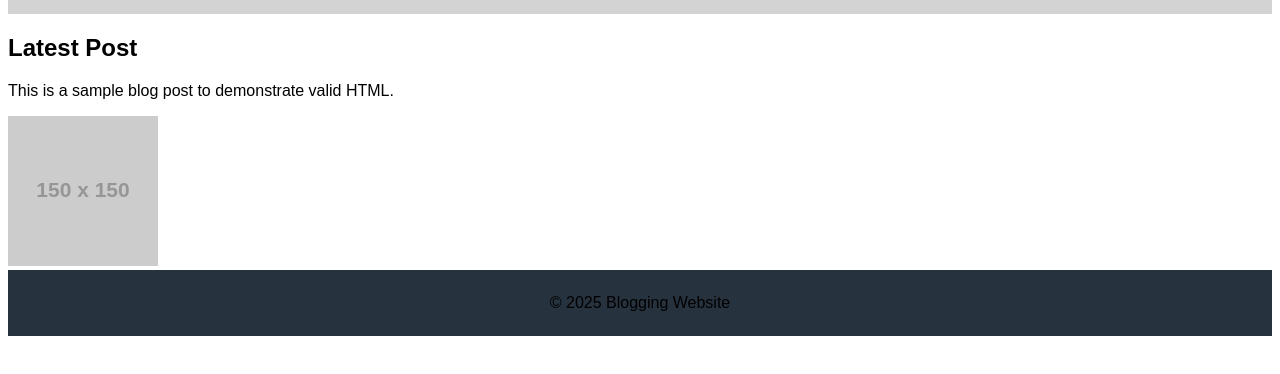
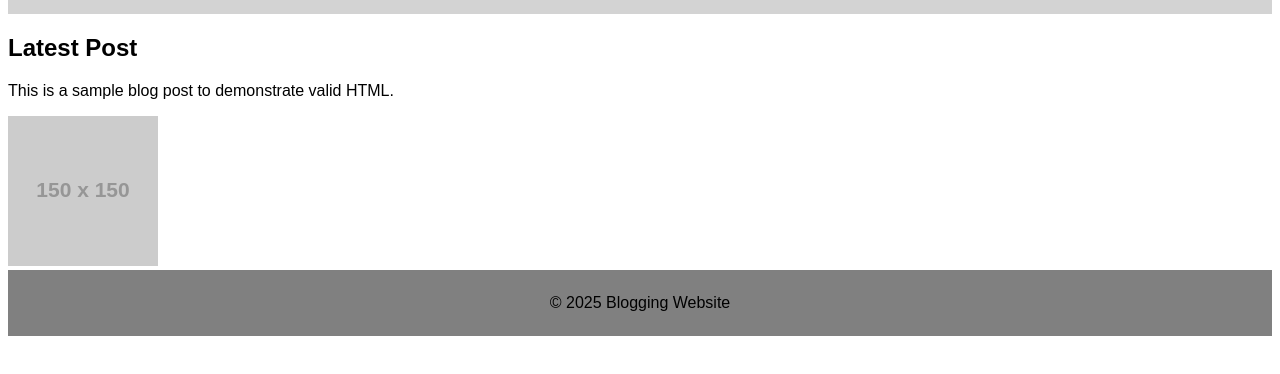
Before and after one commit to AleenaKhalid/Blogging-Website, a website: page src/index.html in a window 1280 px wide. Shown: the part 124-498 px from the top of the page. Drawn offline with Linux system fonts and the light colour scheme; placeholder pictures from the web are drawn by us.

Commit message:
added PR-validation

```diff
--- a/styles/index.css
+++ b/styles/index.css
@@ -20,7 +20,7 @@ h1, h2 {
 }
 
 footer {
-  background-color: rgb(39, 50, 63);
+  background-color: gray;
   text-align: center;
   padding: 0.5rem;
 }
```
